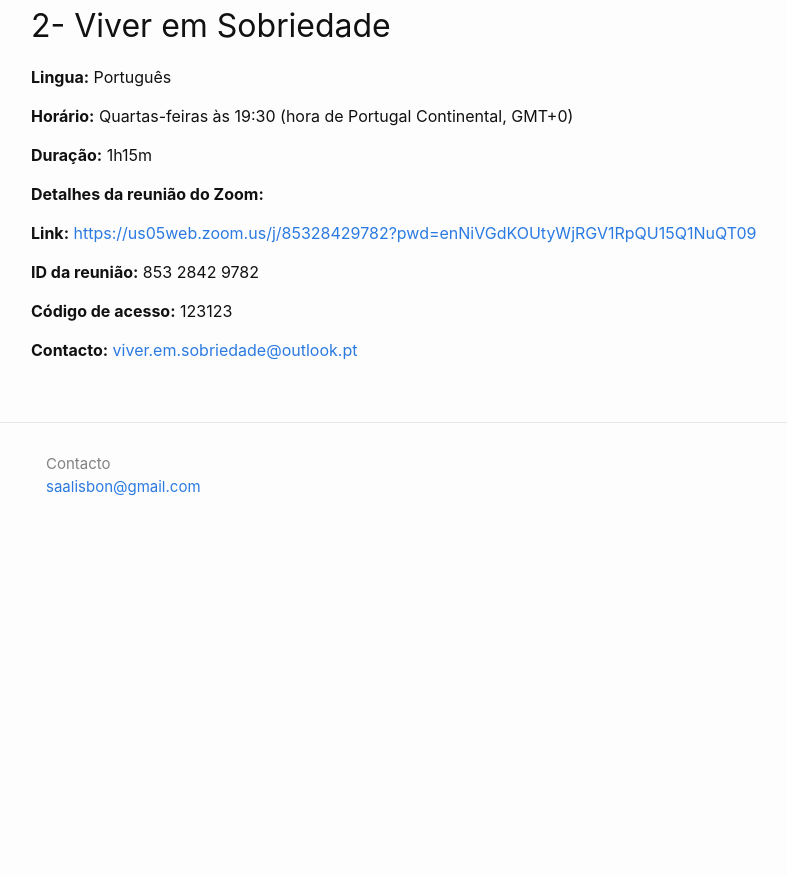
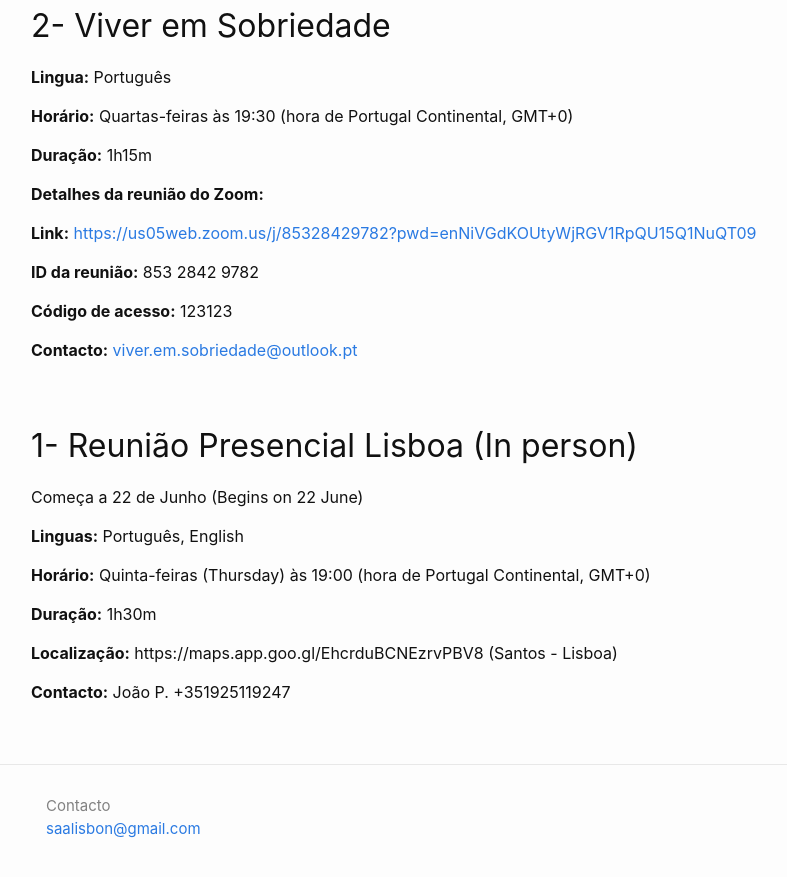
Before and after one commit to asaportugal/asaportugal.github.io, a Jekyll site: the page built from m4_reunioes.md, in a window 1280 px wide and 900 px high, scrolled down 1029 px. Shown: the top 877 px of the window, without its empty margins (127-914 px from the left). Built offline with Jekyll 4.4.1, drawn with Linux system fonts in a browser that asks for light colours; before the commit the page ends 1587 px from its top, so only the background shows below that; some of the changed text lies outside the part shown.

Commit message:
in person meeting

```diff
--- a/m4_reunioes.md
+++ b/m4_reunioes.md
@@ -44,3 +44,18 @@ banner: 'assets/meeting.jpg'
 **Código de acesso:** 123123
 
 **Contacto:** [viver.em.sobriedade@outlook.pt](mailto:viver.em.sobriedade@outlook.pt)
+
+
+## 1- Reunião Presencial Lisboa (In person)
+
+Começa a 22 de Junho (Begins on 22 June)
+
+**Linguas:** Português, English
+
+**Horário:** Quinta-feiras (Thursday) às 19:00 (hora de Portugal Continental, GMT+0)
+
+**Duração:** 1h30m
+
+**Localização:** https://maps.app.goo.gl/EhcrduBCNEzrvPBV8 (Santos - Lisboa)
+
+**Contacto:** João P. +351925119247
```
Also changed, not shown: other parts of m4_reunioes.md (+1 -1 lines).
